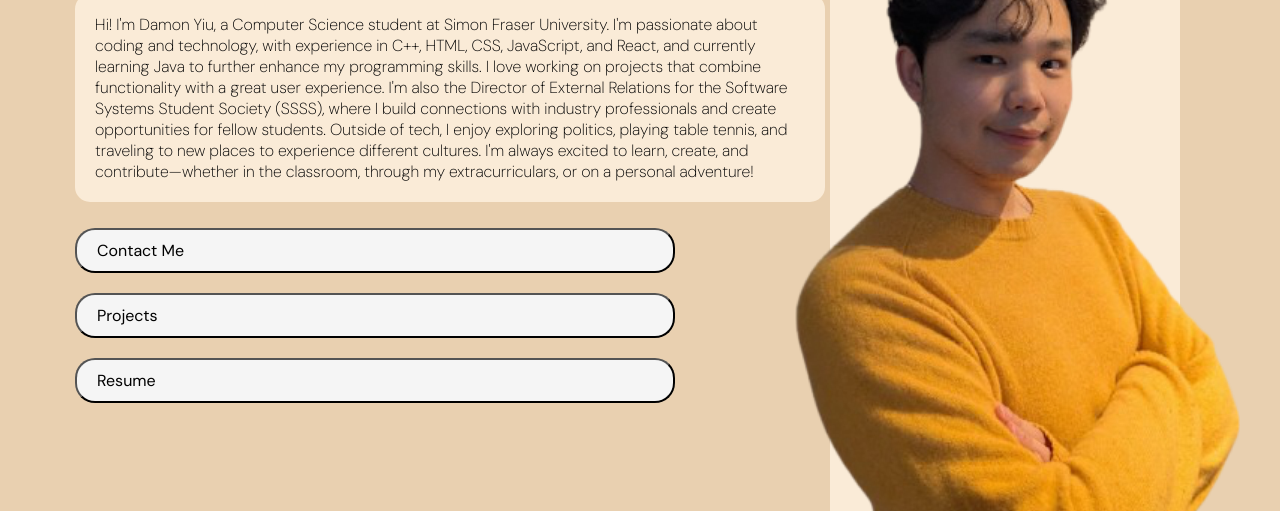
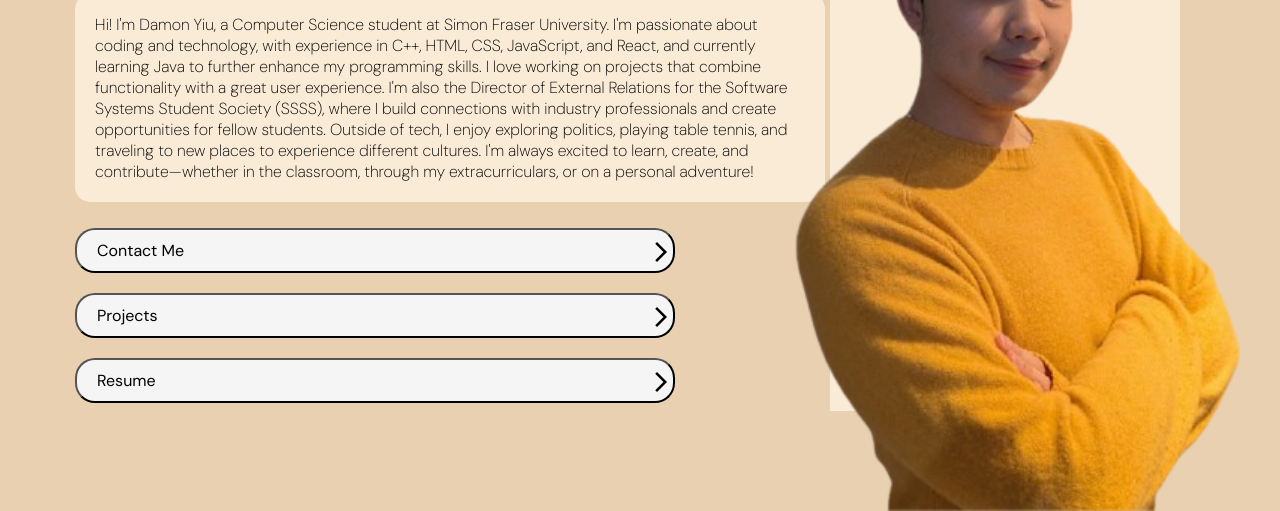
Before and after one commit to damonyiu/damonyiu.github.io, a plain HTML site: page index.html in a window 1280 px wide. Shown: the part 289-800 px from the top of the page. Drawn offline with nearby package versions, Linux system fonts and the light colour scheme.

Commit message:
Fixed formatting issues. Added arrows to buttons #6

```diff
--- a/index.html
+++ b/index.html
@@ -11,6 +11,8 @@
     <link
         href="https://fonts.googleapis.com/css2?family=DM+Sans:ital,opsz,wght@0,9..40,100..1000;1,9..40,100..1000&family=Inter:ital,opsz,wght@0,14..32,100..900;1,14..32,100..900&family=Poppins:ital,wght@0,100;0,200;0,300;0,400;0,500;0,600;0,700;0,800;0,900;1,100;1,200;1,300;1,400;1,500;1,600;1,700;1,800;1,900&display=swap"
         rel="stylesheet">
+    <link rel="stylesheet"
+        href="https://fonts.googleapis.com/css2?family=Material+Symbols+Outlined:opsz,wght,FILL,GRAD@20..48,100..700,0..1,-50..200&icon_names=arrow_forward_ios" />
 </head>
 
 <body>
@@ -65,9 +67,15 @@
         </div>
 
         <div id="buttons">
-            <button id="button-contact" class="button" onclick="location.href='contact.html'"> Contact Me</button>
-            <button id="button-projects" class="button" onclick="location.href='projects.html'"> Projects</button>
-            <button id="button-resume" class="button" onclick="location.href='resume.html'">Resume</button>
+            <button id="button-contact" class="button" onclick="location.href='contact.html'"> Contact Me
+                <span class="material-symbols-outlined">arrow_forward_ios</span>
+            </button>
+            <button id="button-projects" class="button" onclick="location.href='projects.html'"> Projects
+                <span class="material-symbols-outlined">arrow_forward_ios</span>
+            </button>
+            <button id="button-resume" class="button" onclick="location.href='resume.html'">Resume
+                <span class="material-symbols-outlined">arrow_forward_ios</span>
+            </button>
         </div>
     </div>
 
--- a/styles-index.css
+++ b/styles-index.css
@@ -89,11 +89,11 @@ nav a:hover {
 
 #pillar {
     background-color: antiquewhite;
-    height: 660px;
-    width: 350px;
+    height: 500;
+    width: 350;
     position: absolute;
-    right: 100px;
-    top: 200px;
+    right: 100;
+    top: 200;
     border-top-left-radius: 15px;
     border-top-right-radius: 15px;
     z-index: 0;
@@ -103,8 +103,8 @@ nav a:hover {
     width: 445.5px;
     height: 670.5px;
     position: absolute;
-    right: 40px;
-    top: 200px; /* Adjusted to align with the top of the pillar */
+    right: 40;
+    bottom: 0;
     z-index: 1;
 }
 
@@ -118,6 +118,7 @@ nav a:hover {
     font-optical-sizing: auto;
     font-style: normal;
 
+    position: relative;
     margin: 10px 0;
     padding: 10px 20px;
     font-size: 16px;
@@ -127,3 +128,12 @@ nav a:hover {
     text-align: left;
     background-color: whitesmoke;
 }
+
+.material-symbols-outlined {
+    position: absolute;
+    right: 0;
+    top: ;
+    height: 30;
+    color: black;
+    height: 3;
+}
```
Also changed, not shown: img/arrow_forward_ios_24dp_000000_FILL0_wght400_GRAD0_opsz24.png (added), 2 other files.
